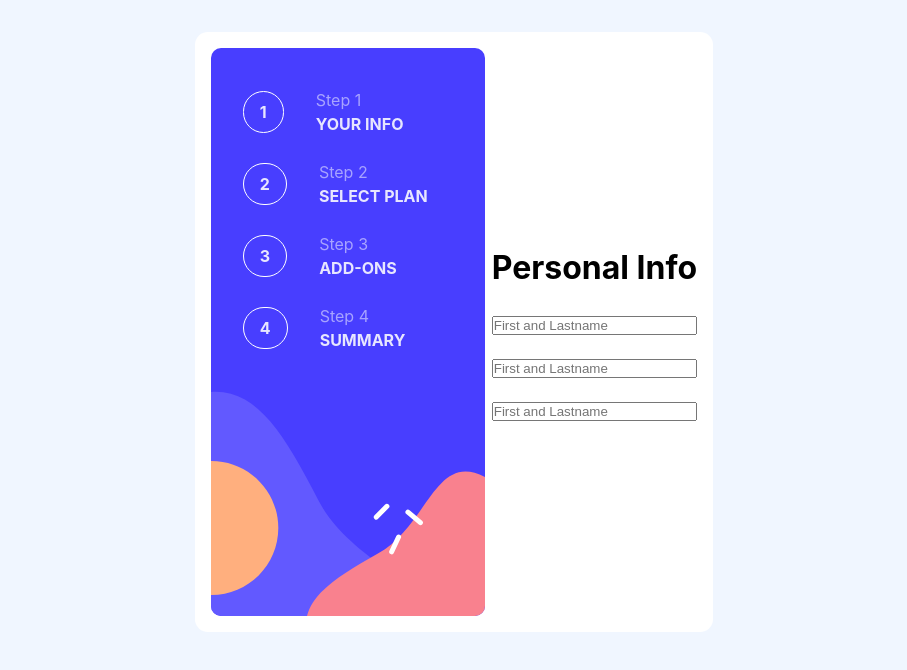
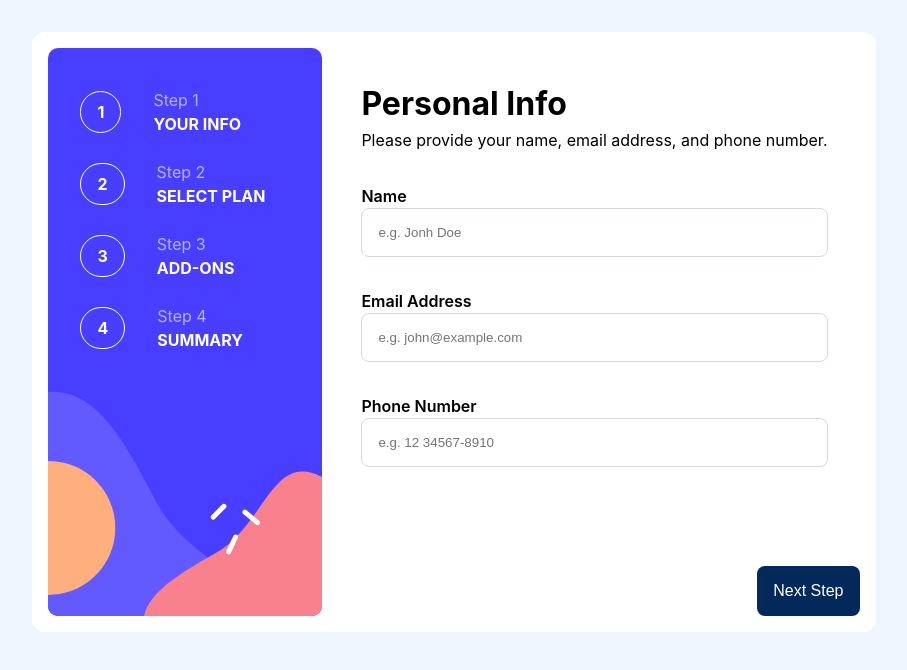
Before and after one commit to heiderick13/multistep-form-react, a React (Vite) app: page / in a window 1280 px wide. Shown: the top 670 px of the page, without its empty margins (186-1093 px from the left). Built offline with nearby package versions, Linux system fonts and the light colour scheme.

Commit message:
:sparkles: personal info step :white_check_mark:

```diff
--- a/src/components/FormContainer/FormContainer.css
+++ b/src/components/FormContainer/FormContainer.css
@@ -1,7 +1,6 @@
 .container {
   background-color: var(--white);
   display: flex;
-  align-items: center;
   border-radius: 0.8rem;
   padding: 1rem;
 }
--- a/src/components/FormContainer/FormContainer.jsx
+++ b/src/components/FormContainer/FormContainer.jsx
@@ -1,13 +1,18 @@
 import "./FormContainer.css";
 import Sidebar from "../Sidebar/Sidebar";
 import InfoContainer from "../InfoContainer/InfoContainer";
-import Input from "../Input/Input";
+import PersonalInfo from "../PersonalInfo/PersonalInfo";
 
 function FormContainer() {
+  const personalInputs = <PersonalInfo />;
   return (
     <div className="container">
       <Sidebar />
-      <InfoContainer title={"Personal Info"} />
+      <InfoContainer
+        title={"Personal Info"}
+        subtitle={"Please provide your name, email address, and phone number."}
+        content={personalInputs}
+      />
     </div>
   );
 }
--- a/src/components/InfoContainer/InfoContainer.css
+++ b/src/components/InfoContainer/InfoContainer.css
@@ -1,8 +1,29 @@
 .info-container {
+  position: relative;
   display: flex;
   flex-direction: column;
+  min-width: 30rem;
+  padding: 2rem;
+  text-align: left;
 }
 
-h1 {
-  color: black;
+.btn {
+  position: absolute;
+  max-width: 10rem;
+  padding: 1rem;
+  font-size: 1rem;
+  border-radius: 0.5rem;
+  border: none;
+  transition: 0.3s;
 }
+
+.btn-next {
+  background-color: var(--marine-blue);
+  color: var(--white);
+  bottom: 0;
+  right: 0;
+}
+
+.btn-next:hover {
+  filter: brightness(120%);
+}
--- a/src/components/InfoContainer/InfoContainer.jsx
+++ b/src/components/InfoContainer/InfoContainer.jsx
@@ -1,28 +1,13 @@
 import "./InfoContainer.css";
 import Input from "../Input/Input";
 
-function InfoContainer({ title }) {
+function InfoContainer({ title, subtitle, content }) {
   return (
     <div className="info-container">
       <h1>{title}</h1>
-      <Input
-        id={"name"}
-        label={"Name"}
-        type={"text"}
-        placeHolder={"First and Lastname"}
-      />
-      <Input
-        id={"name"}
-        label={"Name"}
-        type={"text"}
-        placeHolder={"First and Lastname"}
-      />
-      <Input
-        id={"name"}
-        label={"Name"}
-        type={"text"}
-        placeHolder={"First and Lastname"}
-      />
+      <p>{subtitle}</p>
+      {content}
+      <button className="btn btn-next">Next Step</button>
     </div>
   );
 }
--- a/src/components/Input/Input.css
+++ b/src/components/Input/Input.css
@@ -0,0 +1,15 @@
+label {
+  margin-top: 2rem;
+  font-weight: 600;
+}
+
+input {
+  padding: 1rem;
+  border-radius: 0.5rem;
+  border: 1px solid var(--light-gray);
+  outline: none;
+}
+
+input:focus {
+  border: 2px solid var(--purplish-blue);
+}
--- a/src/components/Input/Input.jsx
+++ b/src/components/Input/Input.jsx
@@ -1,10 +1,10 @@
-import React from "react";
+import "./Input.css";
 
 function Input({ id, name, label, type, placeHolder }) {
   return (
     <>
       <label htmlFor={id}>{label}</label>
-      <input id={id} type={type} placeholder={placeHolder} />
+      <input id={id} type={type} placeholder={placeHolder} required />
     </>
   );
 }
--- /dev/null
+++ b/src/components/PersonalInfo/PersonalInfo.jsx
@@ -0,0 +1,28 @@
+import Input from "../Input/Input";
+
+function PersonalInfo() {
+  return (
+    <>
+      <Input
+        id={"name"}
+        label={"Name"}
+        type={"text"}
+        placeHolder={"e.g. Jonh Doe"}
+      />
+      <Input
+        id={"email"}
+        label={"Email Address"}
+        type={"email"}
+        placeHolder={"e.g. john@example.com"}
+      />
+      <Input
+        id={"phone"}
+        label={"Phone Number"}
+        type={"tel"}
+        placeHolder={"e.g. 12 34567-8910"}
+      />
+    </>
+  );
+}
+
+export default PersonalInfo;
--- a/src/components/Sidebar/Sidebar.css
+++ b/src/components/Sidebar/Sidebar.css
@@ -1,5 +1,6 @@
 .side-bar {
   background-repeat: no-repeat;
   background-size: contain;
+  color: var(--white);
   padding: 2.5rem 4rem 15rem 2rem;
 }
--- a/src/index.css
+++ b/src/index.css
@@ -10,8 +10,6 @@
   line-height: 1.5;
   font-weight: 400;
 
-  color-scheme: light dark;
-  color: rgba(255, 255, 255, 0.87);
   background-color: var(--magnolia);
 
   --marine-blue: hsl(213, 96%, 18%);
```
